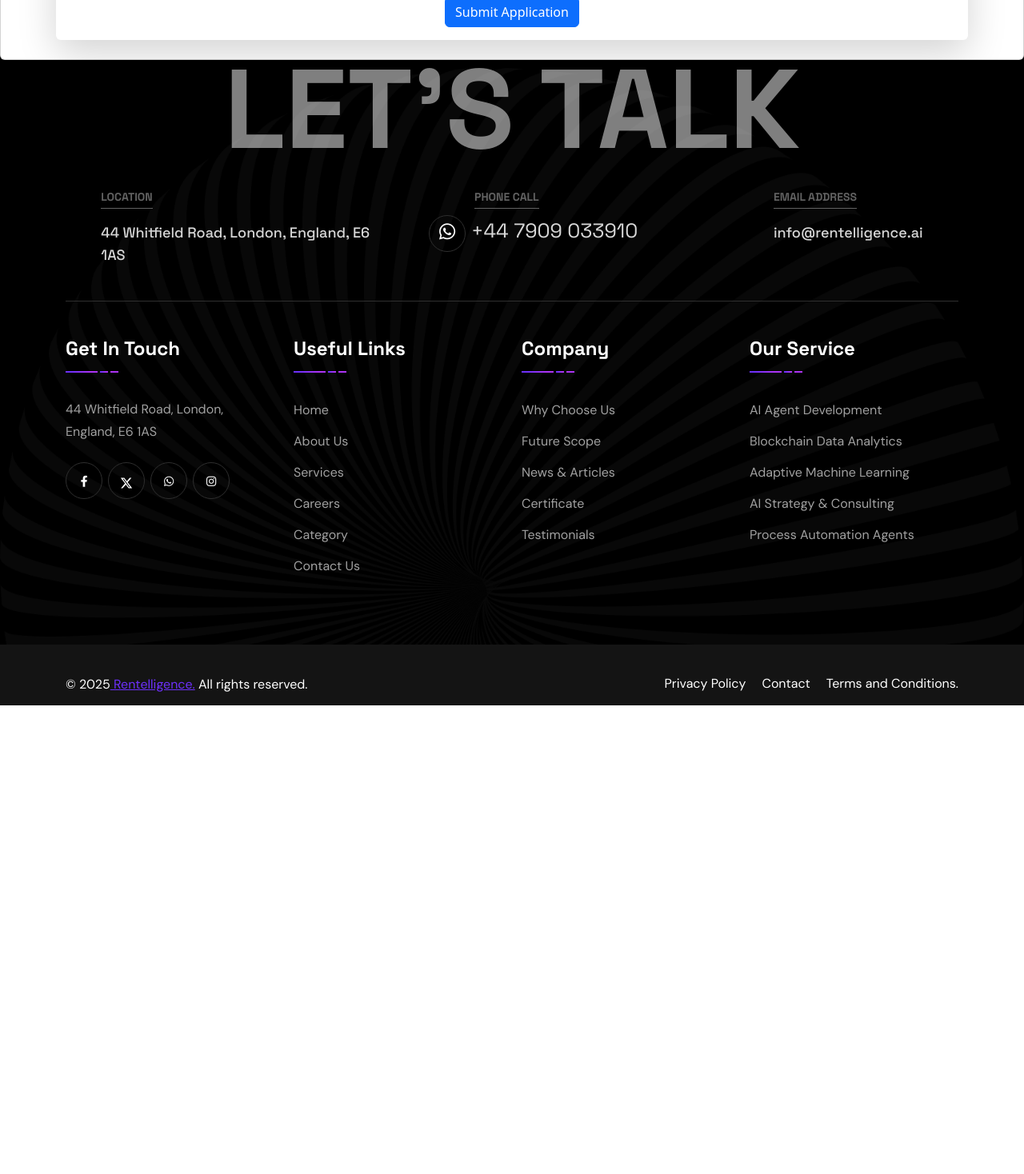
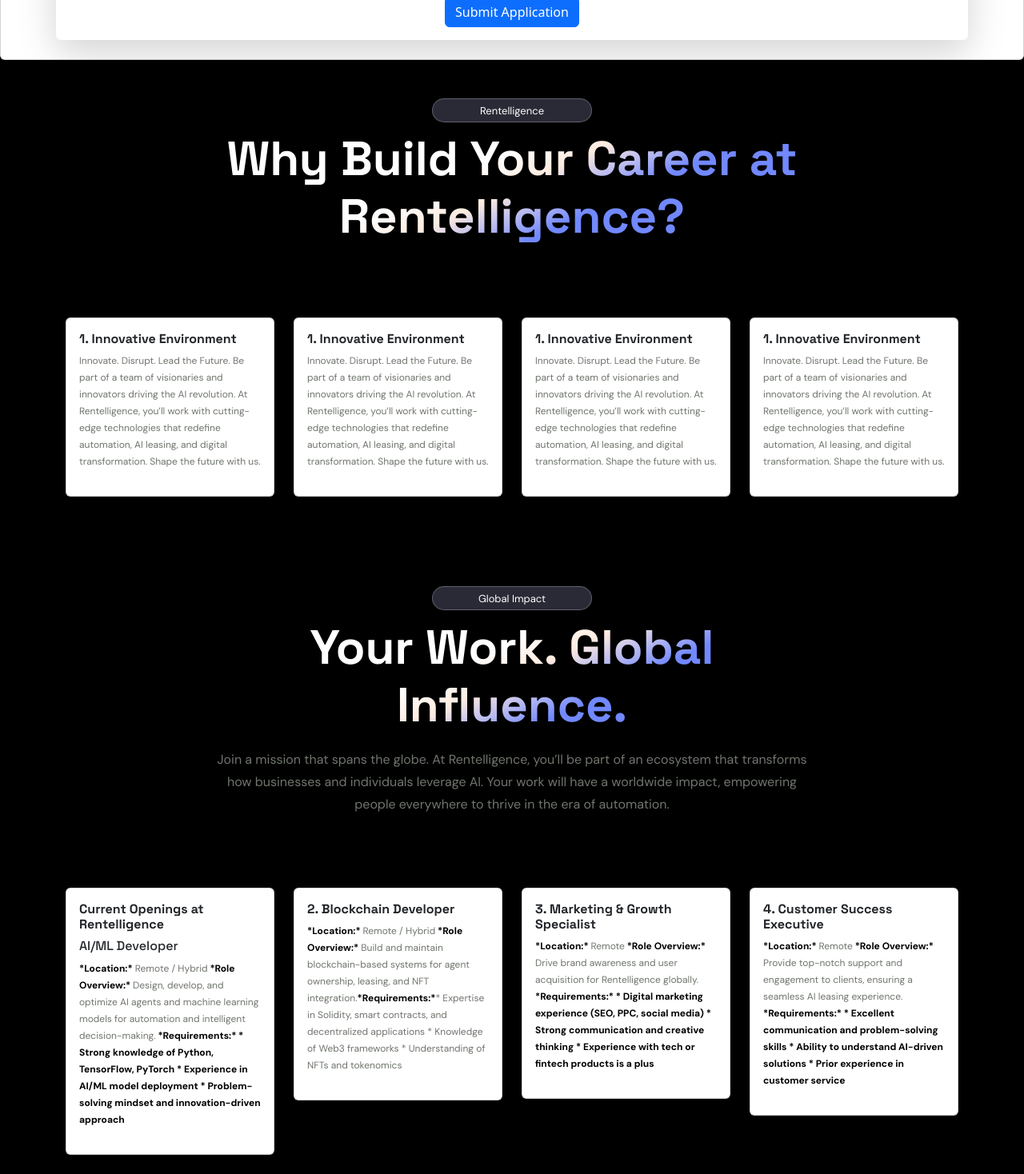
Before and after one commit to pulsepromote80/AI_Rentelligence_Home, a React (Create React App) app: page /Career in a window 1280 px wide. Shown: the part 1120-2588 px from the top of the page at 80% size. Before the commit the page ends 2002 px from the top, so only its background shows below. Built offline with nearby package versions, Linux system fonts and the light colour scheme; no server answers.

Commit message:
worked on carreeer page

```diff
--- a/src/Component/Carrer/CareerForm.jsx
+++ b/src/Component/Carrer/CareerForm.jsx
@@ -17,12 +17,15 @@
   useEffect(() => {
     const fetchCareerTypes = async () => {
       try {
-        const response = await fetch("https://rentelligence.live/api/Geography/getAllCareerType", {
+        const response = await fetch(
+          "https://rentelligence.live/api/Geography/getAllCareerType",
+          {
             method: "POST",
             headers: {
               "Content-Type": "application/json",
             },
-        });
+          }
+        );
 
         console.log("response", response);
         if (response.ok) {
@@ -61,12 +64,14 @@
     else if (!emailRegex.test(formData.email))
       newErrors.email = "Invalid email format.";
 
-    if (!formData.mobile.trim()) newErrors.mobile = "Mobile number is required.";
+    if (!formData.mobile.trim())
+      newErrors.mobile = "Mobile number is required.";
     else if (!mobileRegex.test(formData.mobile))
       newErrors.mobile = "Invalid Mobile number.";
 
     if (!formData.subject.trim()) newErrors.subject = "Subject is required.";
-    if (!formData.careerName.trim()) newErrors.careerName = "Position is required.";
+    if (!formData.careerName.trim())
+      newErrors.careerName = "Position is required.";
     if (!formData.message.trim()) {
       newErrors.message = "Message is required.";
     }
@@ -85,14 +90,16 @@
     }
 
     try {
-      const response = await fetch("https://rentelligence.live/api/Geography/addContactUs", {
+      const response = await fetch(
+        "https://rentelligence.live/api/Geography/addContactUs",
+        {
           method: "POST",
           headers: {
             "Content-Type": "application/json",
           },
           body: JSON.stringify(formData),
-      });
-
+        }
+      );
 
       if (response.ok) {
         toast.success("Query Sended Successfully");
@@ -171,7 +178,12 @@
               </div>
               <div className="col-md-6">
                 <label className="form-label">Experience</label>
-                <select name="subject" className="form-select" value={formData.subject} onChange={handleChange}>
+                <select
+                  name="subject"
+                  className="form-select"
+                  value={formData.subject}
+                  onChange={handleChange}
+                >
                   <option value="">Select Experience</option>
                   <option value="Fresher">Fresher</option>
                   <option value="1 - 2 years">1 - 2 years</option>
@@ -188,10 +200,17 @@
             <div className="row mb-3">
               <div className="col-md-6">
                 <label className="form-label">Position</label>
-                <select name="careerName" className="form-select" value={formData.careerName} onChange={handleChange}>
+                <select
+                  name="careerName"
+                  className="form-select"
+                  value={formData.careerName}
+                  onChange={handleChange}
+                >
                   <option value="">Select Position</option>
                   {careerTypes?.data?.map((type, index) => (
-                    <option key={index} value={type.Id}>{type.Name}</option>
+                    <option key={index} value={type.Id}>
+                      {type.Name}
+                    </option>
                   ))}
                 </select>
                 {errors.careerName && (
@@ -222,6 +241,189 @@
           </form>
         </div>
       </div>
+      <div className="container">
+        <div class="row justify-content-center p-5">
+          <div class="col-xxl-8 col-xl-9 col-lg-8 col-md-10">
+            <div class="title-area text-center">
+              <div class="center-div">
+                <p>Rentelligence</p>
+              </div>
+              <h2
+                class="sec-title text-anim2 text-gradient innovations-taxt aos-init aos-animate"
+                data-aos="fade-up"
+              >
+                Why Build Your Career at Rentelligence?
+              </h2>
+            </div>
+          </div>
+        </div>
+        <div className="row">
+          <div className="col-md-3 mb-3">
+            <div className="card">
+              <div className="card-body">
+                <h6 className="career-heading">1. Innovative Environment</h6>
+                <p className="career-sub-heading">
+                  {" "}
+                  Innovate. Disrupt. Lead the Future. Be part of a team of
+                  visionaries and innovators driving the AI revolution. At
+                  Rentelligence, you’ll work with cutting-edge technologies that
+                  redefine automation, AI leasing, and digital transformation.
+                  Shape the future with us.
+                </p>
+              </div>
+            </div>
+          </div>
+          <div className="col-md-3 mb-3">
+            <div className="card">
+              <div className="card-body">
+                <h6 className="career-heading">1. Innovative Environment</h6>
+                <p className="career-sub-heading">
+                  {" "}
+                  Innovate. Disrupt. Lead the Future. Be part of a team of
+                  visionaries and innovators driving the AI revolution. At
+                  Rentelligence, you’ll work with cutting-edge technologies that
+                  redefine automation, AI leasing, and digital transformation.
+                  Shape the future with us.
+                </p>
+              </div>
+            </div>
+          </div>
+          <div className="col-md-3 mb-3">
+            <div className="card">
+              <div className="card-body">
+                <h6 className="career-heading">1. Innovative Environment</h6>
+                <p className="career-sub-heading">
+                  {" "}
+                  Innovate. Disrupt. Lead the Future. Be part of a team of
+                  visionaries and innovators driving the AI revolution. At
+                  Rentelligence, you’ll work with cutting-edge technologies that
+                  redefine automation, AI leasing, and digital transformation.
+                  Shape the future with us.
+                </p>
+              </div>
+            </div>
+          </div>
+          <div className="col-md-3 mb-3">
+            <div className="card">
+              <div className="card-body">
+                <h6 className="career-heading">1. Innovative Environment</h6>
+                <p className="career-sub-heading">
+                  {" "}
+                  Innovate. Disrupt. Lead the Future. Be part of a team of
+                  visionaries and innovators driving the AI revolution. At
+                  Rentelligence, you’ll work with cutting-edge technologies that
+                  redefine automation, AI leasing, and digital transformation.
+                  Shape the future with us.
+                </p>
+              </div>
+            </div>
+          </div>
+        </div>
+      </div>
+
+      <div className="container mt-5">
+        <div class="row justify-content-center p-5">
+          <div class="col-xxl-8 col-xl-9 col-lg-8 col-md-10">
+            <div class="title-area text-center">
+              <div class="center-div">
+                <p>Global Impact</p>
+              </div>
+              <h2
+                class="sec-title text-anim2 text-gradient innovations-taxt aos-init aos-animate"
+                data-aos="fade-up"
+              >
+                Your Work. Global Influence.
+              </h2>
+              <p>
+                Join a mission that spans the globe. At Rentelligence, you’ll be
+                part of an ecosystem that transforms how businesses and
+                individuals leverage AI. Your work will have a worldwide impact,
+                empowering people everywhere to thrive in the era of automation.
+              </p>
+            </div>
+          </div>
+        </div>
+        <div className="row">
+          <div className="col-md-3 mb-3">
+            <div className="card">
+              <div className="card-body">
+                <h4 className="career-heading">
+                  Current Openings at Rentelligence
+                </h4>
+                <h6>AI/ML Developer</h6>
+                <p className="career-sub-heading">
+                  <b>*Location:*</b> Remote / Hybrid
+                  <b> *Role Overview:* </b> Design, develop, and optimize AI
+                  agents and machine learning models for automation and
+                  intelligent decision-making.
+                  <b> *Requirements:* </b>
+                  <b>
+                    * Strong knowledge of Python, TensorFlow, PyTorch *
+                    Experience in AI/ML model deployment * Problem-solving
+                    mindset and innovation-driven approach
+                  </b>
+                </p>
+              </div>
+            </div>
+          </div>
+          <div className="col-md-3 mb-3">
+            <div className="card">
+              <div className="card-body">
+                <h6 className="career-heading">2. Blockchain Developer</h6>
+                <p className="career-sub-heading">
+                  <b> *Location:* </b> Remote / Hybrid
+                  <b> *Role Overview:*</b> Build and maintain blockchain-based
+                  systems for agent ownership, leasing, and NFT integration.
+                  <b>*Requirements:*</b>* Expertise in Solidity, smart
+                  contracts, and decentralized applications * Knowledge of Web3
+                  frameworks * Understanding of NFTs and tokenomics
+                </p>
+              </div>
+            </div>
+          </div>
+          <div className="col-md-3 mb-3">
+            <div className="card">
+              <div className="card-body">
+                <h6 className="career-heading">
+                  3. Marketing & Growth Specialist
+                </h6>
+                <p className="career-sub-heading">
+                  <b> *Location:* </b> Remote
+                  <b> *Role Overview:* </b> Drive brand awareness and user
+                  acquisition for Rentelligence globally.
+                  <b> *Requirements:* </b>
+                  <b>
+                    * Digital marketing experience (SEO, PPC, social media) *
+                    Strong communication and creative thinking * Experience with
+                    tech or fintech products is a plus
+                  </b>
+                </p>
+              </div>
+            </div>
+          </div>
+          <div className="col-md-3 mb-3">
+            <div className="card">
+              <div className="card-body">
+                <h6 className="career-heading">
+                  4. Customer Success Executive
+                </h6>
+                <p className="career-sub-heading">
+                  <b>*Location:* </b> Remote
+                  <b> *Role Overview:* </b> Provide top-notch support and
+                  engagement to clients, ensuring a seamless AI leasing
+                  experience.
+                  <b> *Requirements:* </b>
+                  <b>
+                    * Excellent communication and problem-solving skills *
+                    Ability to understand AI-driven solutions * Prior experience
+                    in customer service
+                  </b>
+                </p>
+              </div>
+            </div>
+          </div>
+        </div>
+      </div>
     </div>
   );
 };
--- a/src/index.css
+++ b/src/index.css
@@ -15,3 +15,17 @@
 .text-justify {
   text-align: justify;
 }
+
+
+
+.career-sub-heading b {
+    font-weight: bold;
+    color: #000;
+}
+
+.career-sub-heading {
+    font-size: 12px;
+}.career-heading {
+    font-size: 16px;
+    font-weight: bold;
+}
```
Also changed, not shown: src/App.css (line endings or trailing spaces). Lines whose indentation alone changed are shown as unchanged.
